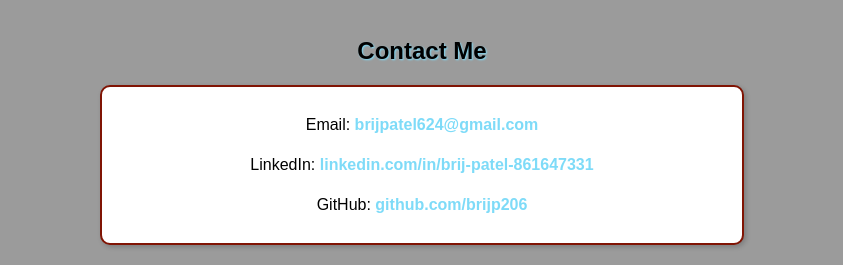
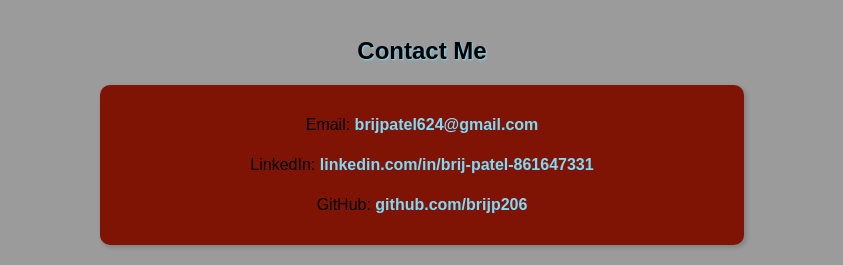
Before and after one commit to brijp206/brijp206.github.io, a plain HTML site: page index.html in a window 1280 px wide. Shown: the part 1983-2248 px from the top of the page, without its empty margins (218-1061 px from the left). Drawn offline with Linux system fonts and the light colour scheme.

Commit message:
Add files via upload

```diff
--- a/styles.css
+++ b/styles.css
@@ -114,7 +114,7 @@
     margin: 20px auto; /* Center the block and add spacing */
     padding: 10px 20px; /* Add padding for visual spacing */
     max-width: 600px; /* Limit the width of the contact info container */
-    background-color: #fff; /* Optional: Add a background color for contrast */
+    background-color: rgb(128, 20, 4); /* Optional: Add a background color for contrast */
     border: 2px solid rgb(128, 20, 4); /* Optional: Add a border */
     border-radius: 10px; /* Optional: Round the corners */
     box-shadow: 2px 2px 5px rgba(0, 0, 0, 0.2); /* Optional: Add a subtle shadow */
```
